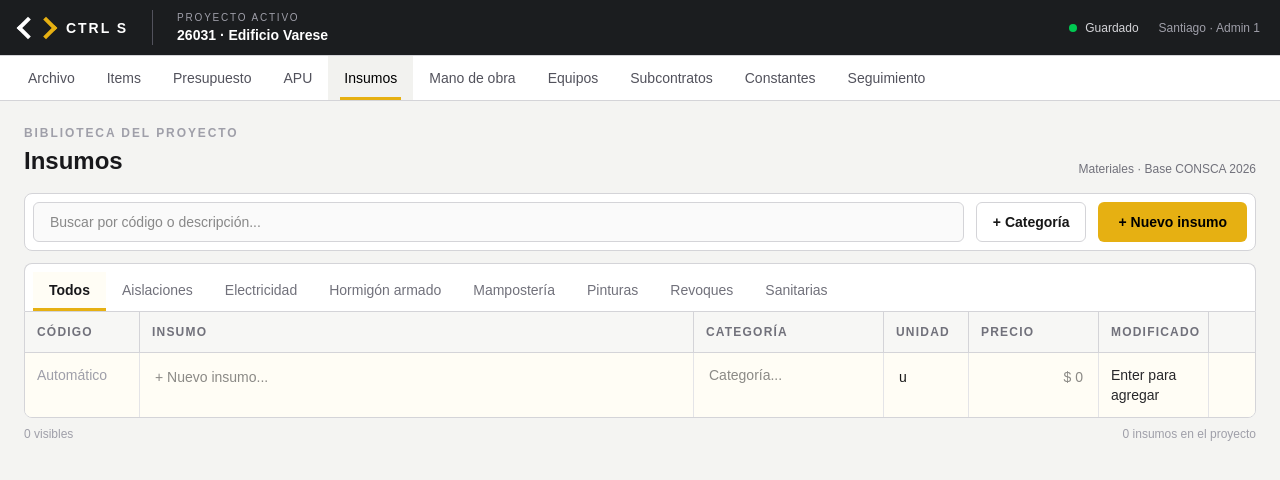
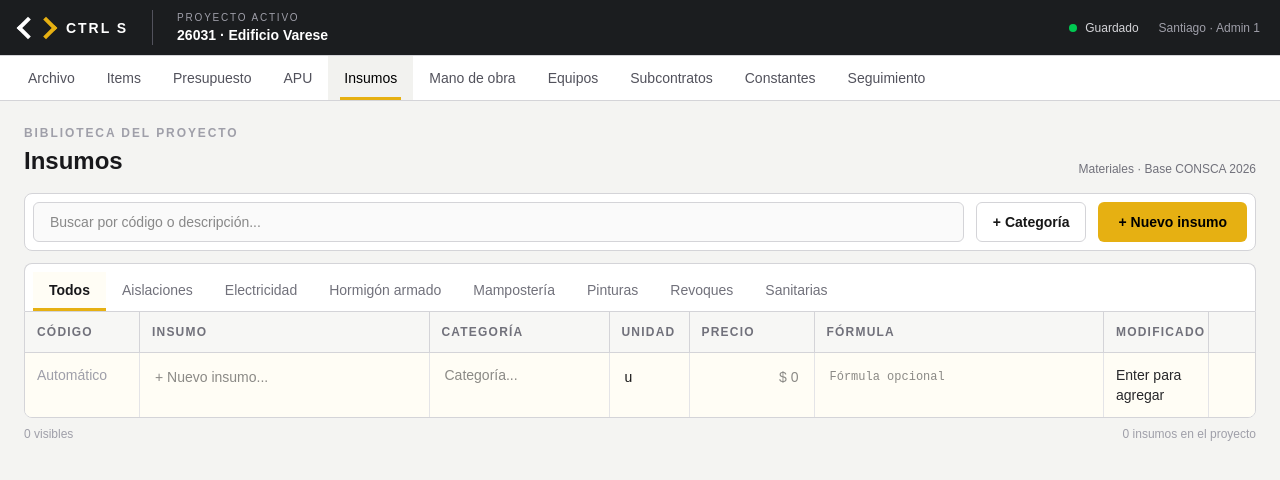
Before and after one commit to santiberterano/control-s, a Next.js app: page /proyectos in a window 1280 px wide. Both pictures are taken after a click on the button "Insumos". Shown: the top 480 px of the page. Built offline with nearby package versions, Linux system fonts and the light colour scheme.

Commit message:
Conservar fórmulas en el módulo Insumos

```diff
--- a/app/proyectos/[id]/componentes/VistaInsumos.tsx
+++ b/app/proyectos/[id]/componentes/VistaInsumos.tsx
@@ -8,6 +8,11 @@ import {
   useRef,
   useState,
 } from "react";
+
+import {
+  calcularPrecioRecurso,
+  type RecursoCalculable,
+} from "./calculosRecursos";
 
 export type CategoriaInsumo = {
   id: number;
@@ -25,6 +30,7 @@ export type Insumo = {
   nombre: string;
   unidad: string;
   precio: number;
+  formula: string;
   comentario: string;
   creado: string;
   modificado: string;
@@ -55,6 +61,7 @@ type Props = {
   setCategorias: React.Dispatch<React.SetStateAction<CategoriaInsumo[]>>;
   insumos: Insumo[];
   setInsumos: React.Dispatch<React.SetStateAction<Insumo[]>>;
+  referencias: RecursoCalculable[];
 };
 
 type Menu = { id: number; x: number; y: number };
@@ -76,7 +83,7 @@ function sugerirPrefijo(nombre: string) {
   return letras.slice(0, 3);
 }
 
-export default function VistaInsumos({ categorias, setCategorias, insumos, setInsumos }: Props) {
+export default function VistaInsumos({ categorias, setCategorias, insumos, setInsumos, referencias }: Props) {
   const [categoriaActiva, setCategoriaActiva] = useState<number | "todos">("todos");
   const [ultimaCategoria, setUltimaCategoria] = useState<number | null>(categorias[0]?.id ?? null);
   const [busqueda, setBusqueda] = useState("");
@@ -95,12 +102,16 @@ export default function VistaInsumos({ categorias, setCategorias, insumos, setIn
   const [nuevaCategoriaId, setNuevaCategoriaId] = useState<number | null>(null);
   const [nuevaUnidad, setNuevaUnidad] = useState("u");
   const [nuevoPrecio, setNuevoPrecio] = useState("");
+  const [nuevaFormula, setNuevaFormula] = useState("");
 
   const nuevoNombreRef = useRef<HTMLInputElement>(null);
   const nuevaUnidadRef = useRef<HTMLInputElement>(null);
   const nuevoPrecioRef = useRef<HTMLInputElement>(null);
+  const nuevaFormulaRef = useRef<HTMLInputElement>(null);
   const nombresRef = useRef(new Map<number, HTMLInputElement>());
+  const formulasOriginales = useRef(new Map<number, string>());
   const cancelandoNombre = useRef(false);
+  const cancelandoFormula = useRef<number | null>(null);
 
   useEffect(() => {
     const fecha = hoy();
@@ -126,11 +137,12 @@ export default function VistaInsumos({ categorias, setCategorias, insumos, setIn
 
     let insumosCambiaron = false;
     const insumosMigrados = insumos.map((insumo) => {
-      if (insumo.comentario !== undefined && insumo.creado && insumo.modificado) return insumo;
+      if (insumo.comentario !== undefined && insumo.formula !== undefined && insumo.creado && insumo.modificado) return insumo;
       insumosCambiaron = true;
       return {
         ...insumo,
         comentario: insumo.comentario ?? "",
+        formula: insumo.formula ?? "",
         creado: insumo.creado || fecha,
         modificado: insumo.modificado || insumo.creado || fecha,
       };
@@ -255,6 +267,9 @@ export default function VistaInsumos({ categorias, setCategorias, insumos, setIn
     if (!nombre) return setError("Ingresá el nombre del insumo.");
     if (!unidad) return setError("Ingresá una unidad.");
     if (!Number.isFinite(precio) || precio < 0) return setError("Ingresá un precio válido.");
+    if (nuevaFormula.trim() && !nuevaFormula.trim().startsWith("=")) {
+      return setError("La fórmula debe comenzar con =.");
+    }
     const { correlativo, codigo } = proximoCodigo(categoria);
     const fecha = hoy();
     const nuevo: Insumo = {
@@ -264,6 +279,7 @@ export default function VistaInsumos({ categorias, setCategorias, insumos, setIn
       nombre,
       unidad,
       precio,
+      formula: nuevaFormula.trim(),
       comentario: "",
       creado: fecha,
       modificado: fecha,
@@ -276,6 +292,7 @@ export default function VistaInsumos({ categorias, setCategorias, insumos, setIn
     setNuevoNombre("");
     setNuevaUnidad("u");
     setNuevoPrecio("");
+    setNuevaFormula("");
     setError("");
     requestAnimationFrame(() => nuevoNombreRef.current?.focus());
   }
@@ -331,8 +348,8 @@ export default function VistaInsumos({ categorias, setCategorias, insumos, setIn
   const insumoMenu = menu ? insumos.find((insumo) => insumo.id === menu.id) : undefined;
   const todas = categoriaActiva === "todos";
   const columnas = todas
-    ? "grid-cols-[115px_minmax(230px,1fr)_190px_85px_130px_110px_46px]"
-    : "grid-cols-[115px_minmax(260px,1fr)_85px_140px_110px_46px]";
+    ? "grid-cols-[115px_minmax(220px,1fr)_180px_80px_125px_minmax(190px,1fr)_105px_46px]"
+    : "grid-cols-[115px_minmax(240px,1fr)_80px_130px_minmax(210px,1fr)_105px_46px]";
 
   return (
     <div>
@@ -391,7 +408,7 @@ export default function VistaInsumos({ categorias, setCategorias, insumos, setIn
         <div className={`grid ${columnas} border-b border-zinc-300 bg-[#f7f7f5]`}>
           <Cabecera>Código</Cabecera><Cabecera>Insumo</Cabecera>
           {todas && <Cabecera>Categoría</Cabecera>}
-          <Cabecera>Unidad</Cabecera><Cabecera>Precio</Cabecera><Cabecera>Modificado</Cabecera><div />
+          <Cabecera>Unidad</Cabecera><Cabecera>Precio</Cabecera><Cabecera>Fórmula</Cabecera><Cabecera>Modificado</Cabecera><div />
         </div>
         {visibles.map((insumo) => {
           const estaSeleccionado = seleccionado === insumo.id;
@@ -406,7 +423,8 @@ export default function VistaInsumos({ categorias, setCategorias, insumos, setIn
                 </div>
                 {todas && <div className="border-r border-zinc-200 p-1.5"><CategoriaAutocomplete categorias={categoriasOrdenadas} valorId={insumo.categoriaId} onChange={(categoriaId) => actualizarInsumo(insumo.id, { categoriaId })} /></div>}
                 <div className="border-r border-zinc-200 p-1.5"><input value={insumo.unidad} onChange={(event) => actualizarInsumo(insumo.id, { unidad: event.target.value })} className="h-8 w-full rounded border border-transparent bg-transparent px-2 text-sm outline-none focus:border-[#E6B012] focus:bg-white" /></div>
-                <div className="border-r border-zinc-200 p-1.5"><input value={insumo.precio} type="number" min="0" onChange={(event) => actualizarInsumo(insumo.id, { precio: Number(event.target.value) })} className="h-8 w-full rounded border border-transparent bg-transparent px-2 text-right text-sm outline-none focus:border-[#E6B012] focus:bg-white" /></div>
+                <div className="border-r border-zinc-200 p-1.5"><input value={calcularPrecioRecurso({ tipo: "INS", codigo: insumo.codigo, nombre: insumo.nombre, precio: insumo.precio, formula: insumo.formula }, referencias) ?? insumo.precio} type="number" min="0" onChange={(event) => actualizarInsumo(insumo.id, { precio: Number(event.target.value), formula: "" })} className="h-8 w-full rounded border border-transparent bg-transparent px-2 text-right text-sm outline-none focus:border-[#E6B012] focus:bg-white" /></div>
+                <div className="border-r border-zinc-200 p-1.5"><input value={insumo.formula} onFocus={() => formulasOriginales.current.set(insumo.id, insumo.formula)} onChange={(event) => actualizarInsumo(insumo.id, { formula: event.target.value })} onBlur={() => { if (cancelandoFormula.current === insumo.id) { cancelandoFormula.current = null; return; } if (insumo.formula.trim() && !insumo.formula.trim().startsWith("=")) setError("La fórmula debe comenzar con =."); else setError(""); formulasOriginales.current.delete(insumo.id); }} onKeyDown={(event) => { if (event.key === "Enter") { event.preventDefault(); event.currentTarget.blur(); } if (event.key === "Escape") { cancelandoFormula.current = insumo.id; const original = formulasOriginales.current.get(insumo.id); if (original !== undefined) actualizarInsumo(insumo.id, { formula: original }); event.currentTarget.blur(); } }} placeholder="Ej: =[DOLAR]*1.2" className="h-8 w-full rounded border border-transparent bg-transparent px-2 font-mono text-xs outline-none focus:border-[#E6B012] focus:bg-white" /></div>
                 <Celda>{insumo.modificado || insumo.creado || hoy()}</Celda>
                 <button type="button" title="Comentarios" onClick={(event) => { event.stopPropagation(); setComentarioAbierto((actual) => actual === insumo.id ? null : insumo.id); }} className={`text-sm ${insumo.comentario ? "text-[#b88700]" : "text-zinc-300"} hover:bg-zinc-100`}>●</button>
               </div>
@@ -420,7 +438,8 @@ export default function VistaInsumos({ categorias, setCategorias, insumos, setIn
           <div className="border-r border-zinc-200 p-1.5"><input ref={nuevoNombreRef} value={nuevoNombre} onChange={(event) => setNuevoNombre(event.target.value)} onKeyDown={(event) => { if (event.key === "Enter") { event.preventDefault(); nuevaUnidadRef.current?.focus(); } if (event.key === "Escape") setNuevoNombre(""); }} placeholder="+ Nuevo insumo..." className="h-9 w-full rounded border border-transparent bg-transparent px-2 text-sm outline-none focus:border-[#E6B012] focus:bg-white" /></div>
           {todas && <div className="border-r border-zinc-200 p-1.5"><CategoriaAutocomplete categorias={categoriasOrdenadas} valorId={nuevaCategoriaId} onChange={(id) => { setNuevaCategoriaId(id); setUltimaCategoria(id); }} /></div>}
           <div className="border-r border-zinc-200 p-1.5"><input ref={nuevaUnidadRef} value={nuevaUnidad} onChange={(event) => setNuevaUnidad(event.target.value)} onKeyDown={(event) => { if (event.key === "Enter") { event.preventDefault(); nuevoPrecioRef.current?.focus(); nuevoPrecioRef.current?.select(); } }} className="h-9 w-full rounded border border-transparent bg-transparent px-2 text-sm outline-none focus:border-[#E6B012] focus:bg-white" /></div>
-          <div className="border-r border-zinc-200 p-1.5"><input ref={nuevoPrecioRef} value={nuevoPrecio} inputMode="decimal" onChange={(event) => setNuevoPrecio(event.target.value)} onKeyDown={(event) => { if (event.key === "Enter") { event.preventDefault(); crearInsumo(); } if (event.key === "Escape") setNuevoPrecio(""); }} placeholder="$ 0" className="h-9 w-full rounded border border-transparent bg-transparent px-2 text-right text-sm outline-none focus:border-[#E6B012] focus:bg-white" /></div>
+          <div className="border-r border-zinc-200 p-1.5"><input ref={nuevoPrecioRef} value={nuevoPrecio} inputMode="decimal" onChange={(event) => setNuevoPrecio(event.target.value)} onKeyDown={(event) => { if (event.key === "Enter") { event.preventDefault(); nuevaFormulaRef.current?.focus(); } if (event.key === "Escape") setNuevoPrecio(""); }} placeholder="$ 0" className="h-9 w-full rounded border border-transparent bg-transparent px-2 text-right text-sm outline-none focus:border-[#E6B012] focus:bg-white" /></div>
+          <div className="border-r border-zinc-200 p-1.5"><input ref={nuevaFormulaRef} value={nuevaFormula} onChange={(event) => setNuevaFormula(event.target.value)} onKeyDown={(event) => { if (event.key === "Enter") { event.preventDefault(); crearInsumo(); } if (event.key === "Escape") setNuevaFormula(""); }} placeholder="Fórmula opcional" className="h-9 w-full rounded border border-transparent bg-transparent px-2 font-mono text-xs outline-none focus:border-[#E6B012] focus:bg-white" /></div>
           <Celda>Enter para agregar</Celda><div />
         </div>
       </div>
--- a/app/proyectos/[id]/componentes/calculosRecursos.ts
+++ b/app/proyectos/[id]/componentes/calculosRecursos.ts
@@ -1,5 +1,5 @@
 export type RecursoCalculable = {
-  tipo: "MDO" | "ALQ" | "SUB" | "CON";
+  tipo: "MDO" | "ALQ" | "SUB" | "CON" | "INS";
   codigo: string;
   nombre: string;
   precio: number;
@@ -123,6 +123,12 @@ function buscarReferencia(
     );
   }
 
+  const codigoDirecto = recursos.find(
+    (recurso) => normalizar(recurso.codigo) === texto
+  );
+
+  if (codigoDirecto) return codigoDirecto;
+
   if (/^\d{3}$/.test(texto)) {
     return recursos.find(
       (recurso) => recurso.tipo === origen.tipo && recurso.codigo === texto
--- a/app/proyectos/[id]/page.tsx
+++ b/app/proyectos/[id]/page.tsx
@@ -154,6 +154,7 @@ export default function ProyectoPage() {
   );
 
   const referencias: RecursoCalculable[] = [
+    ...insumos.map((registro) => ({ ...registro, tipo: "INS" as const })),
     ...manoDeObra.map((registro) => ({ ...registro, tipo: "MDO" as const })),
     ...equipos.map((registro) => ({ ...registro, tipo: "ALQ" as const })),
     ...subcontratos.map((registro) => ({ ...registro, tipo: "SUB" as const })),
@@ -183,6 +184,7 @@ export default function ProyectoPage() {
               setCategorias={setCategoriasInsumos}
               insumos={insumos}
               setInsumos={setInsumos}
+              referencias={referencias}
             />
           )}
 
--- a/app/proyectos/page.tsx
+++ b/app/proyectos/page.tsx
@@ -166,6 +166,7 @@ export default function ProyectoPage() {
   );
 
   const referencias: RecursoCalculable[] = [
+    ...insumos.map((registro) => ({ ...registro, tipo: "INS" as const })),
     ...manoDeObra.map((registro) => ({ ...registro, tipo: "MDO" as const })),
     ...equipos.map((registro) => ({ ...registro, tipo: "ALQ" as const })),
     ...subcontratos.map((registro) => ({ ...registro, tipo: "SUB" as const })),
@@ -197,6 +198,7 @@ export default function ProyectoPage() {
               setCategorias={setCategoriasInsumos}
               insumos={insumos}
               setInsumos={setInsumos}
+              referencias={referencias}
             />
           )}
 
--- a/package.json
+++ b/package.json
@@ -6,7 +6,8 @@
     "dev": "next dev",
     "build": "next build",
     "start": "next start",
-    "lint": "eslint"
+    "lint": "eslint",
+    "test:formulas": "node --experimental-strip-types --test tests/calculos-recursos.test.mjs"
   },
   "dependencies": {
     "next": "16.3.5",
```
Also changed, not shown: 1 other file (tests, documents, lock files or other folders).
